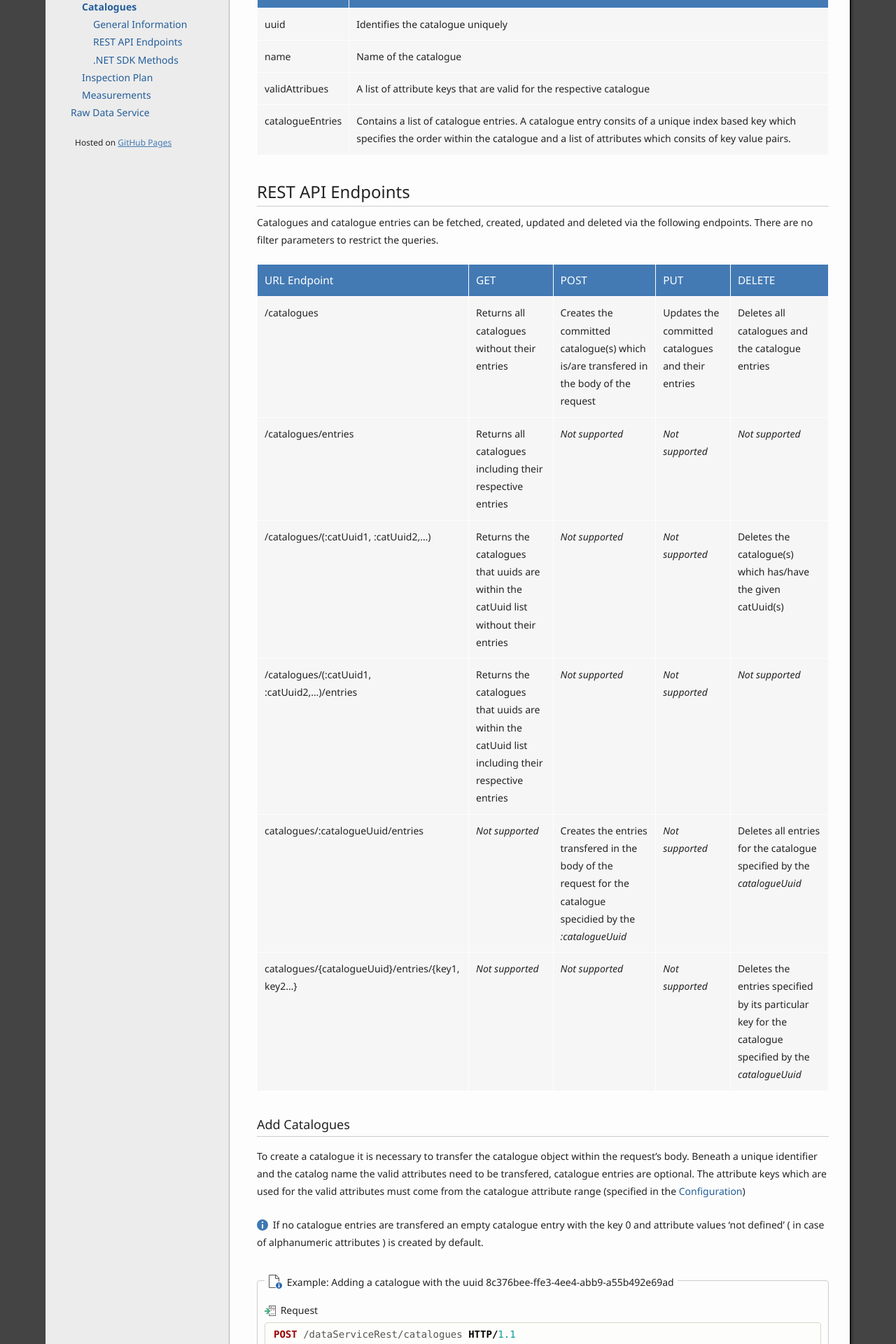
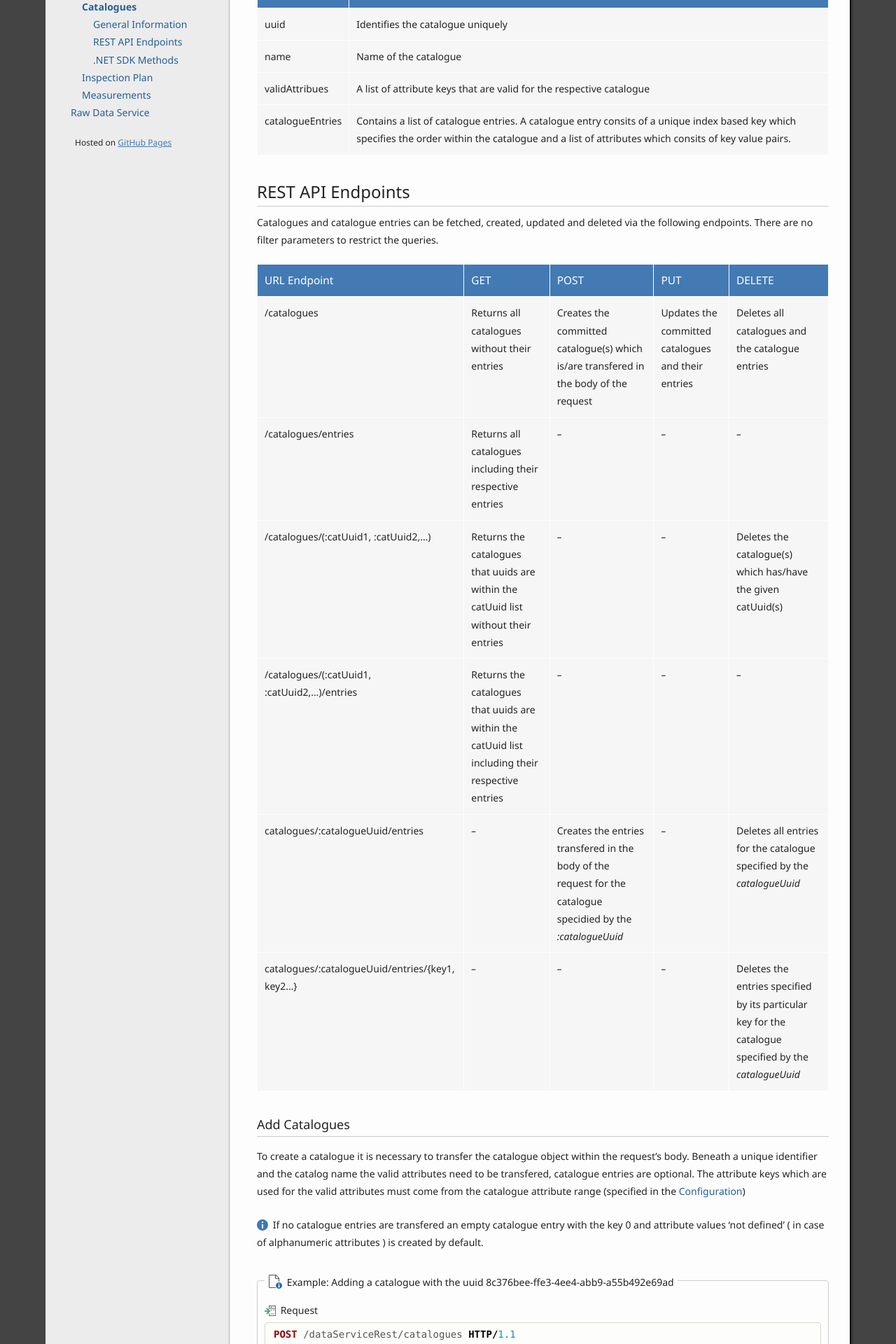
Before and after one commit to ZEISS-PiWeb/PiWeb-Api, a Jekyll site: the page built from _pages/023-catalogues.md, in a window 1280 px wide. Shown: the part 355-2275 px from the top of the page at 70% size. Built offline with Jekyll 4.4.1, drawn with Linux system fonts in a browser that asks for light colours.

Commit message:
Update 023-catalogues.md

```diff
--- a/_pages/023-catalogues.md
+++ b/_pages/023-catalogues.md
@@ -31,11 +31,11 @@ Catalogues and catalogue entries can be fetched, created, updated and deleted vi
 URL Endpoint | GET | POST | PUT | DELETE
 -------------|-----|------|-----|-------
 /catalogues | Returns all catalogues without their entries | Creates the committed catalogue(s) which is/are transfered in the body of the request | Updates the committed catalogues and their entries | Deletes all catalogues and the catalogue entries
-/catalogues/entries | Returns all catalogues including their respective entries | *Not supported* | *Not supported* | *Not supported*
-/catalogues/(:catUuid1, :catUuid2,...) | Returns the catalogues that uuids are within the catUuid list without their entries | *Not supported* | *Not supported* | Deletes the catalogue(s) which has/have the given catUuid(s)
-/catalogues/(:catUuid1, :catUuid2,...)/entries | Returns the catalogues that uuids are within the catUuid list including their respective entries | *Not supported* | *Not supported* | *Not supported*
-catalogues/:catalogueUuid/entries | *Not supported*| Creates the entries transfered in the body of the request for the catalogue specidied by the *:catalogueUuid* | *Not supported* | Deletes all entries for the catalogue specified by the *catalogueUuid*
-catalogues/{catalogueUuid}/entries/{key1, key2...} | *Not supported* | *Not supported* | *Not supported* | Deletes the entries specified by its particular key for the catalogue specified by the *catalogueUuid*
+/catalogues/entries | Returns all catalogues including their respective entries | *--* | *--* | *--*
+/catalogues/(:catUuid1, :catUuid2,...) | Returns the catalogues that uuids are within the catUuid list without their entries | *--* | *--* | Deletes the catalogue(s) which has/have the given catUuid(s)
+/catalogues/(:catUuid1, :catUuid2,...)/entries | Returns the catalogues that uuids are within the catUuid list including their respective entries | *--* | *--* | *--*
+catalogues/:catalogueUuid/entries | *--*| Creates the entries transfered in the body of the request for the catalogue specidied by the *:catalogueUuid* | *--* | Deletes all entries for the catalogue specified by the *catalogueUuid*
+catalogues/:catalogueUuid/entries/{key1, key2...} | *--* | *--* | *--* | Deletes the entries specified by its particular key for the catalogue specified by the *catalogueUuid*
 
 ### Add Catalogues
 
```
